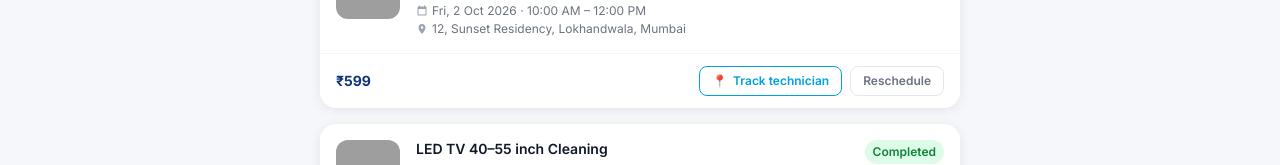
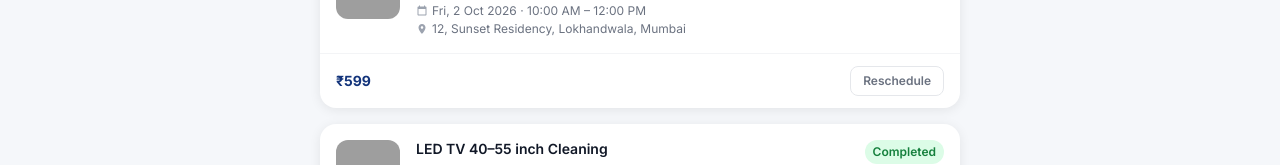
Before and after one commit to aleviab-boop/resQ, a Next.js app: page /my-bookings in a window 1280 px wide. Shown: the part 538-703 px from the top of the page. Built offline with nearby package versions, Linux system fonts and the light colour scheme; sample sign-in values are in the browser's storage; grey boxes are pictures that could not be loaded.

Commit message:
fix: Track live button only on live bookings

```diff
--- a/src/app/my-bookings/page.js
+++ b/src/app/my-bookings/page.js
@@ -260,7 +260,7 @@ export default function MyBookingsPage() {
               </div>
 
               {/* Tracking view (Q1 roadmap: dynamic tracking link) */}
-              {(b.status === 'upcoming' || b.status === 'live') && tracking === b.id && b.tech && (
+              {b.status === 'live' && tracking === b.id && b.tech && (
                 <div className="px-4 pb-4 space-y-3">
                   <TrackingMap etaMinutes={b.tech.eta} />
                   {/* Technician card */}
@@ -285,16 +285,12 @@ export default function MyBookingsPage() {
               <div className="border-t border-gray-100 px-4 py-3 flex items-center justify-between">
                 <span className="text-sm font-bold text-navy">{b.price}</span>
                 <div className="flex gap-2">
-                  {(b.status === 'upcoming' || b.status === 'live') && (
+                  {b.status === 'live' && (
                     <button
                       onClick={() => setTracking(tracking === b.id ? null : b.id)}
-                      className={`text-xs px-3 py-1.5 rounded-lg font-semibold transition flex items-center gap-1.5 ${
-                        b.status === 'live'
-                          ? 'bg-red-500 text-white hover:bg-red-600'
-                          : tracking === b.id ? 'bg-sky text-white' : 'border border-sky text-sky hover:bg-sky/10'
-                      }`}
+                      className="text-xs px-3 py-1.5 rounded-lg font-semibold transition flex items-center gap-1.5 bg-red-500 text-white hover:bg-red-600"
                     >
-                      <span>📍</span> {tracking === b.id ? 'Hide map' : b.status === 'live' ? 'Track live' : 'Track technician'}
+                      <span>📍</span> {tracking === b.id ? 'Hide map' : 'Track live'}
                     </button>
                   )}
                   {b.status === 'upcoming' && (
```
